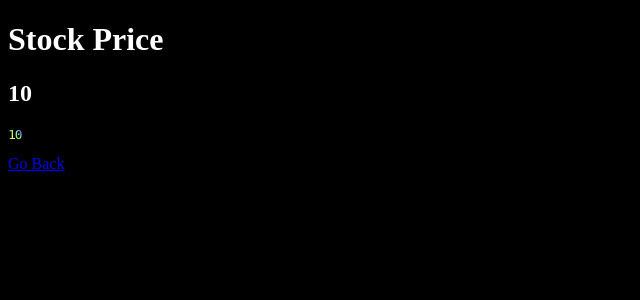
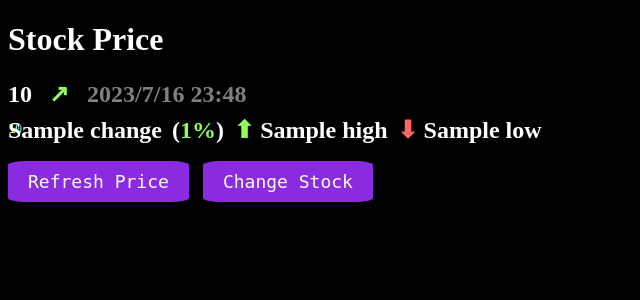
Before and after one commit to jared-levitt/stock-checker, a Flask app: template templates/stock_price.html in a window 1280 px wide. Shown: the top 300 px of the page, without its empty margins (0-640 px from the left). Run offline with Flask 3, Linux system fonts and the light colour scheme; the template is opened without the code that fills it: most values are stand-ins (such as "Sample title", 1, 10 or a date in 2020).

Commit message:
Update stock_price.html

```diff
--- a/templates/stock_price.html
+++ b/templates/stock_price.html
@@ -22,23 +22,74 @@
         }
 
         h1 {
-            color:#fff
+            color: #fff;
         }
 
         h2 {
-            color:#fff
+            color: #fff;
+            display: inline;
+        }
+
+        pre {
+            margin-bottom: -20px;
+        }
+
+        .button {
+           font-family: monospace;
+           background-color: blueviolet;
+           color: #fff;
+           border-radius: 10%;
+           height: 20px;
+           margin-top: 30px;
+           margin-right: 10px;
+           padding: 10px 20px;
+           font-size: 18px;
+           align-content: center;
+           width: fit-content;
+           text-decoration: none;
         }
 
         .button:hover {
             background-color: #45a049;
         }
 
+        .arrow-up-right:before {
+            content: "\2197";
+            color: #90fd58;
+            margin-left: 5px;
+        }
+
+        .arrow-down-right:before {
+            content: "\2198";
+            color: #ff6767;
+            margin-left: 5px;
+        }
+
     </style>
 </head>
 <body>
     <h1>Stock Price</h1>
-    <h2>{{ stock_symbol }}</h2>
+    <h2>
+        <span style="text-transform: uppercase;">{{ stock_symbol }}</span>&nbsp;
+        {% if changePercent|float > 0.0 %}
+            <span class="arrow-up-right"></span>
+        {% else %}
+            <span class="arrow-down-right"></span>
+        {% endif %}
+        &nbsp;
+        <span style="color:gray;" id="last-updated"></span>
+    </h2>
+    <script src="{{ url_for('static', filename='script.js') }}"></script>
     <pre><code class="rainbow-text">{{ ascii_price }}</code></pre>
-    <a class="button" href="/">Go Back</a>
+    <h2 class="change">{{ change }}&nbsp;</h2>
+    <h2 class="changePercent">&#40;<span style="color: {% if changePercent|float > 0.0 %}#90fd58{% elif changePercent|float < 0.0 %}#ff6767{% endif %};">{{ changePercent }}&#37;</span>&#41;&nbsp;</h2>
+    <h2 class="high"><span style="color: #90fd58; font-size: 24px;">&#11014;</span>&nbsp;{{ high }}&nbsp;</h2>
+    <h2 class="low"><span style="color: #ff6767; font-size: 24px;">&#11015;</span>&nbsp;{{ low }}&nbsp;</h2>
+    <div style="display: block;">
+        <h2>&nbsp;</h2>
+        <br>
+        <a class="button" href="javascript:location.reload(true)">Refresh Price</a>
+        <a class="button" href="/">Change Stock</a>
+    </div>
 </body>
 </html>
```
